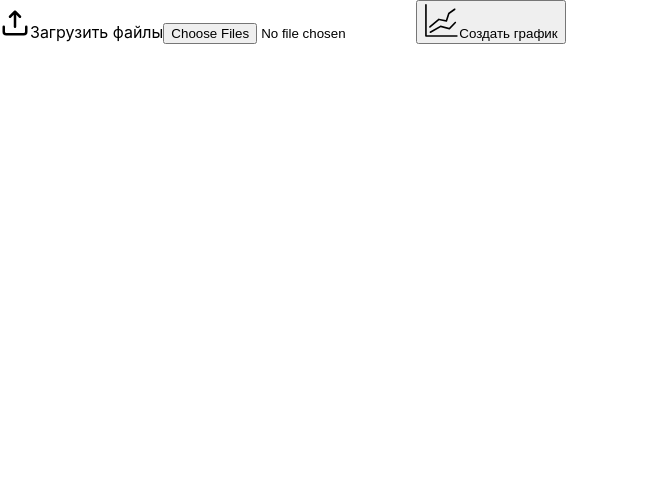
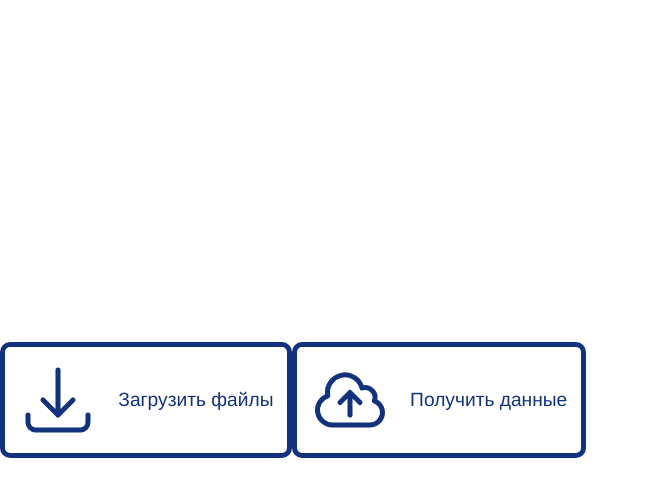
Before and after one commit to katerinasakhar/tables, a React (Vite) app: page / in a window 1280 px wide. Shown: the top 496 px of the page, without its empty margins (0-649 px from the left). Built offline with nearby package versions, Linux system fonts and the light colour scheme; the HTML template or start-up script is replaced by a standard one.

Commit message:
feat: add layout for main page, rewrite func for routing into app

```diff
--- a/package.json
+++ b/package.json
@@ -14,6 +14,7 @@
     "axios": "^1.9.0",
     "react": "^19.1.0",
     "react-dom": "^19.1.0",
+    "react-router": "^7.6.0",
     "react-router-dom": "^6.30.0",
     "xls": "^0.5.1",
     "xlsx": "^0.18.5"
--- a/src/App.jsx
+++ b/src/App.jsx
@@ -1,16 +1,30 @@
-//import './App.css';
 import Table from "./Table.jsx";
 import Home from "./Home.jsx";
-import { BrowserRouter as Router, Routes, Route } from "react-router-dom";
+import {
+  BrowserRouter as Router,
+  Routes,
+  Route,
+  createBrowserRouter,
+  RouterProvider,
+} from "react-router-dom";
+import DownloadFiles from "./pages/DownloadFiles";
+
+const route = createBrowserRouter([
+  { path: "/", element: <Home /> },
+  { path: "/table", element: <Table /> },
+  { path: "/download", element: <DownloadFiles /> },
+]);
 
 function App() {
   return (
-    <Router>
-      <Routes>
-        <Route path="/" element={<Home />} />
-        <Route path="/table" element={<Table />} />
-      </Routes>
-    </Router>
+    // <Router>
+    //   <Routes>
+    //     <Route path="/" element={<Home />} />
+    //     <Route path="/table" element={<Table />} />
+    //     <Route path="/download" element={<DownloadFiles />} />
+    //   </Routes>
+    // </Router>
+    <RouterProvider router={route} />
   );
 }
 
--- /dev/null
+++ b/src/Home.css
@@ -0,0 +1,29 @@
+.home-buttons {
+  height: 100vh;
+  display: flex;
+  justify-content: space-evenly;
+  align-items: center;
+  font-family: 'Franklin Gothic Medium', 'Arial Narrow', Arial, sans-serif;
+  color: #13327c;
+  font-size: 1.5vw;
+}
+
+.home-buttons__button {
+  padding: 1.042vw;
+  border-radius: 10px;
+  border: 5px solid #13327c;
+  color: #13327c;
+  display: flex;
+  gap: 20px;
+  align-items: center;
+}
+
+.home-buttons__icon {
+  width: 80px;
+  height: 80px;
+}
+
+.no-underline-link {
+  text-decoration: none;
+  color: inherit;
+}
--- a/src/Home.jsx
+++ b/src/Home.jsx
@@ -1,6 +1,7 @@
 import Button from "./Buttons.jsx";
 import { useState } from "react";
-//import "./Home.css";
+import "./Home.css";
+import { NavLink } from "react-router-dom";
 
 function Home() {
   const [files, setFiles] = useState([]);
@@ -18,28 +19,47 @@ function Home() {
 
   return (
     <div className="App">
-      <label htmlFor="download" className="btn">
-        <svg
-          viewBox="0 0 24 24"
-          xmlns="http://www.w3.org/2000/svg"
-          height="30px"
-          width="30px"
-        >
-          <g>
-            <path d="m8.71 7.71 2.29-2.3v9.59a1 1 0 0 0 2 0v-9.59l2.29 2.3a1 1 0 0 0 1.42 0 1 1 0 0 0 0-1.42l-4-4a1 1 0 0 0 -.33-.21 1 1 0 0 0 -.76 0 1 1 0 0 0 -.33.21l-4 4a1 1 0 1 0 1.42 1.42zm12.29 6.29a1 1 0 0 0 -1 1v4a1 1 0 0 1 -1 1h-14a1 1 0 0 1 -1-1v-4a1 1 0 0 0 -2 0v4a3 3 0 0 0 3 3h14a3 3 0 0 0 3-3v-4a1 1 0 0 0 -1-1z" />
-          </g>
-        </svg>
-        Загрузить файлы
-      </label>
-      <input
-        type="file"
-        id="download"
-        className="download"
-        multiple
-        onChange={handleFileChange}
-        accept=".xls,.xlsx"
-      />
-      <Button />
+      <div className="home-buttons">
+        <NavLink to={"/download"} className="no-underline-link">
+          <div className="home-buttons__button">
+            <div className="home-buttons__icon">
+              <svg
+                xmlns="http://www.w3.org/2000/svg"
+                fill="none"
+                strokeWidth={1.5}
+                viewBox="0 0 24 24"
+                stroke="currentColor"
+              >
+                <path
+                  strokeLinecap="round"
+                  strokeLinejoin="round"
+                  d="M3 16.5v2.25A2.25 2.25 0 0 0 5.25 21h13.5A2.25 2.25 0 0 0 21 18.75V16.5M16.5 12 12 16.5m0 0L7.5 12m4.5 4.5V3"
+                />
+              </svg>
+            </div>
+            <p>Загрузить файлы</p>
+          </div>
+        </NavLink>
+
+        <div className="home-buttons__button">
+          <div className="home-buttons__icon">
+            <svg
+              xmlns="http://www.w3.org/2000/svg"
+              fill="none"
+              strokeWidth={1.5}
+              viewBox="0 0 24 24"
+              stroke="currentColor"
+            >
+              <path
+                strokeLinecap="round"
+                strokeLinejoin="round"
+                d="M12 16.5V9.75m0 0 3 3m-3-3-3 3M6.75 19.5a4.5 4.5 0 0 1-1.41-8.775 5.25 5.25 0 0 1 10.233-2.33 3 3 0 0 1 3.758 3.848A3.752 3.752 0 0 1 18 19.5H6.75Z"
+              />
+            </svg>
+          </div>
+          <p>Получить данные</p>
+        </div>
+      </div>
     </div>
   );
 }
--- a/src/Table.jsx
+++ b/src/Table.jsx
@@ -5,7 +5,8 @@ import "./Table.css";
 import * as XLSX from "xlsx";
 
 function Table() {
-  const api = import.meta.env.API;
+  const api = process.env.API;
+  console.log(api);
   const [searchRow, setSearchRow] = useState("");
   const [searchColumn, setSearchColumn] = useState("");
   const [thead, setThead] = useState([]);
--- a/src/index.css
+++ b/src/index.css
@@ -1,13 +1,15 @@
 body {
   margin: 0;
+  padding: 0;
+  box-sizing: border-box;
   font-family: -apple-system, BlinkMacSystemFont, 'Segoe UI', 'Roboto', 'Oxygen',
     'Ubuntu', 'Cantarell', 'Fira Sans', 'Droid Sans', 'Helvetica Neue',
     sans-serif;
   -webkit-font-smoothing: antialiased;
   -moz-osx-font-smoothing: grayscale;
   display: flex;
-    justify-content: flex-start;
-    align-items: flex-start;
+  justify-content: flex-start;
+  align-items: flex-start;
 }
 
 code {
--- /dev/null
+++ b/src/pages/DownloadFiles.jsx
@@ -0,0 +1,5 @@
+function DownloadFiles() {
+  return <div>DownloadFiles</div>;
+}
+
+export default DownloadFiles;
```
Also changed, not shown: 6 other files (tests, documents, lock files or other folders).
